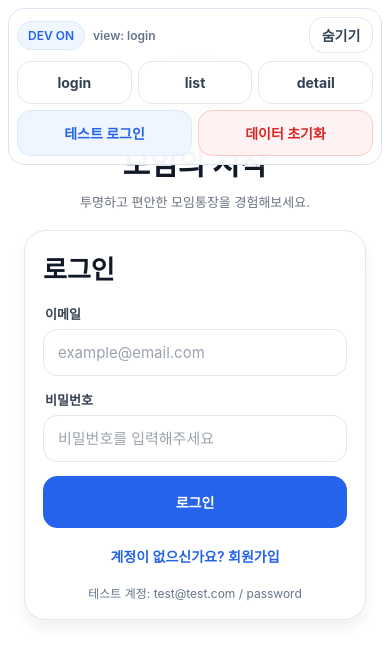
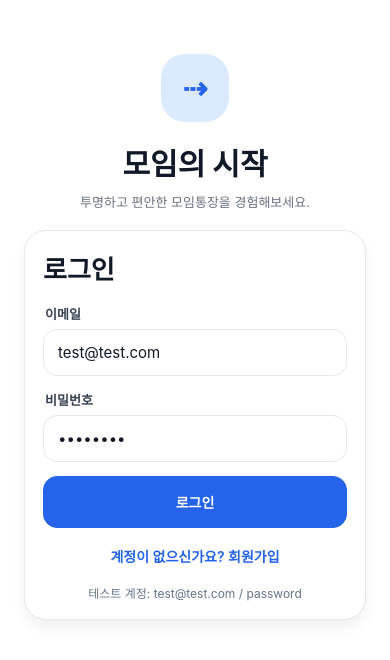
Before and after one commit to getdon-mate/getdon-mate-app, a React Native app: screen / in a window 390 px wide. Shown: the top 660 px of the page. Built offline with nearby package versions, Linux system fonts and the light colour scheme.

Commit message:
feat: 데브툴바 제거 및 로그인 테스트계정 기본값 적용 (GET-37)

```diff
--- a/src/core/AppRouter.tsx
+++ b/src/core/AppRouter.tsx
@@ -3,7 +3,6 @@ import { SafeAreaView } from "react-native-safe-area-context"
 import { AccountDetailScreen } from "@features/accounts/screens/AccountDetailScreen"
 import { AccountListScreen } from "@features/accounts/screens/AccountListScreen"
 import { LoginScreen } from "@features/auth/screens/LoginScreen"
-import { DevToolbar } from "./components/DevToolbar"
 import { useApp } from "./providers/AppProvider"
 
 export function AppRouter() {
@@ -12,7 +11,6 @@ export function AppRouter() {
   return (
     <SafeAreaView style={styles.safeArea}>
       <View style={styles.container}>
-        {__DEV__ && <DevToolbar />}
         {currentView === "login" && <LoginScreen />}
         {currentView === "account-list" && <AccountListScreen />}
         {currentView === "account-detail" && <AccountDetailScreen />}
--- a/src/core/components/DevToolbar.tsx
+++ /dev/null
@@ -1,100 +0,0 @@
-import { useState } from "react"
-import { StyleSheet, Text, View } from "react-native"
-import { useApp } from "@core/providers/AppProvider"
-import { Badge, Button } from "@shared/ui"
-
-export function DevToolbar() {
-  const [enabled, setEnabled] = useState(true)
-  const { currentView, currentUser, accounts, login, logout, setCurrentView, selectAccount, resetDemoData } = useApp()
-
-  return (
-    <View style={styles.wrap}>
-      <View style={styles.headerRow}>
-        <Badge label={`DEV ${enabled ? "ON" : "OFF"}`} tone={enabled ? "primary" : "neutral"} />
-        <Text style={styles.meta}>view: {currentView}</Text>
-        <Button
-          style={styles.toggleButton}
-          variant="ghost"
-          label={enabled ? "숨기기" : "표시"}
-          onPress={() => setEnabled((prev) => !prev)}
-        />
-      </View>
-
-      {enabled && (
-        <View style={styles.actions}>
-          <View style={styles.row}>
-            <Button style={styles.action} variant="ghost" label="login" onPress={() => setCurrentView("login")} />
-            <Button style={styles.action} variant="ghost" label="list" onPress={() => setCurrentView("account-list")} />
-            <Button
-              style={styles.action}
-              variant="ghost"
-              label="detail"
-              onPress={() => {
-                if (accounts.length > 0) selectAccount(accounts[0].id)
-              }}
-              disabled={accounts.length === 0}
-            />
-          </View>
-          <View style={styles.row}>
-            {currentUser ? (
-              <Button style={styles.action} variant="secondary" label="로그아웃" onPress={logout} />
-            ) : (
-              <Button
-                style={styles.action}
-                variant="secondary"
-                label="테스트 로그인"
-                onPress={() => {
-                  login("test@test.com", "password")
-                }}
-              />
-            )}
-            <Button style={styles.action} variant="danger" label="데이터 초기화" onPress={resetDemoData} />
-          </View>
-        </View>
-      )}
-    </View>
-  )
-}
-
-const styles = StyleSheet.create({
-  wrap: {
-    position: "absolute",
-    top: 8,
-    left: 8,
-    right: 8,
-    zIndex: 100,
-    backgroundColor: "rgba(255,255,255,0.96)",
-    borderRadius: 16,
-    borderWidth: 1,
-    borderColor: "#dbe3ef",
-    padding: 8,
-    gap: 8,
-  },
-  headerRow: {
-    flexDirection: "row",
-    alignItems: "center",
-    gap: 8,
-  },
-  meta: {
-    color: "#64748b",
-    fontSize: 12,
-    fontWeight: "600",
-    flex: 1,
-  },
-  toggleButton: {
-    paddingVertical: 7,
-    paddingHorizontal: 10,
-    minWidth: 64,
-  },
-  actions: {
-    gap: 6,
-  },
-  row: {
-    flexDirection: "row",
-    gap: 6,
-  },
-  action: {
-    flex: 1,
-    minHeight: 36,
-  },
-})
--- a/src/features/auth/screens/LoginScreen.tsx
+++ b/src/features/auth/screens/LoginScreen.tsx
@@ -8,13 +8,16 @@ import { useApp } from "@core/providers/AppProvider"
 import { AuthFormCard } from "../components/AuthFormCard"
 import { AuthHero } from "../components/AuthHero"
 
+const TEST_EMAIL = "test@test.com"
+const TEST_PASSWORD = "password"
+
 export function LoginScreen() {
   const { login, signup } = useApp()
 
   const [isSignup, setIsSignup] = useState(false)
   const [name, setName] = useState("")
-  const [email, setEmail] = useState("")
-  const [password, setPassword] = useState("")
+  const [email, setEmail] = useState(TEST_EMAIL)
+  const [password, setPassword] = useState(TEST_PASSWORD)
   const [error, setError] = useState("")
   const [submitting, setSubmitting] = useState(false)
 
@@ -60,8 +63,8 @@ export function LoginScreen() {
     setIsSignup(nextSignup)
     setError("")
     setName("")
-    setEmail("")
-    setPassword("")
+    setEmail(nextSignup ? "" : TEST_EMAIL)
+    setPassword(nextSignup ? "" : TEST_PASSWORD)
   }
 
   return (
```
